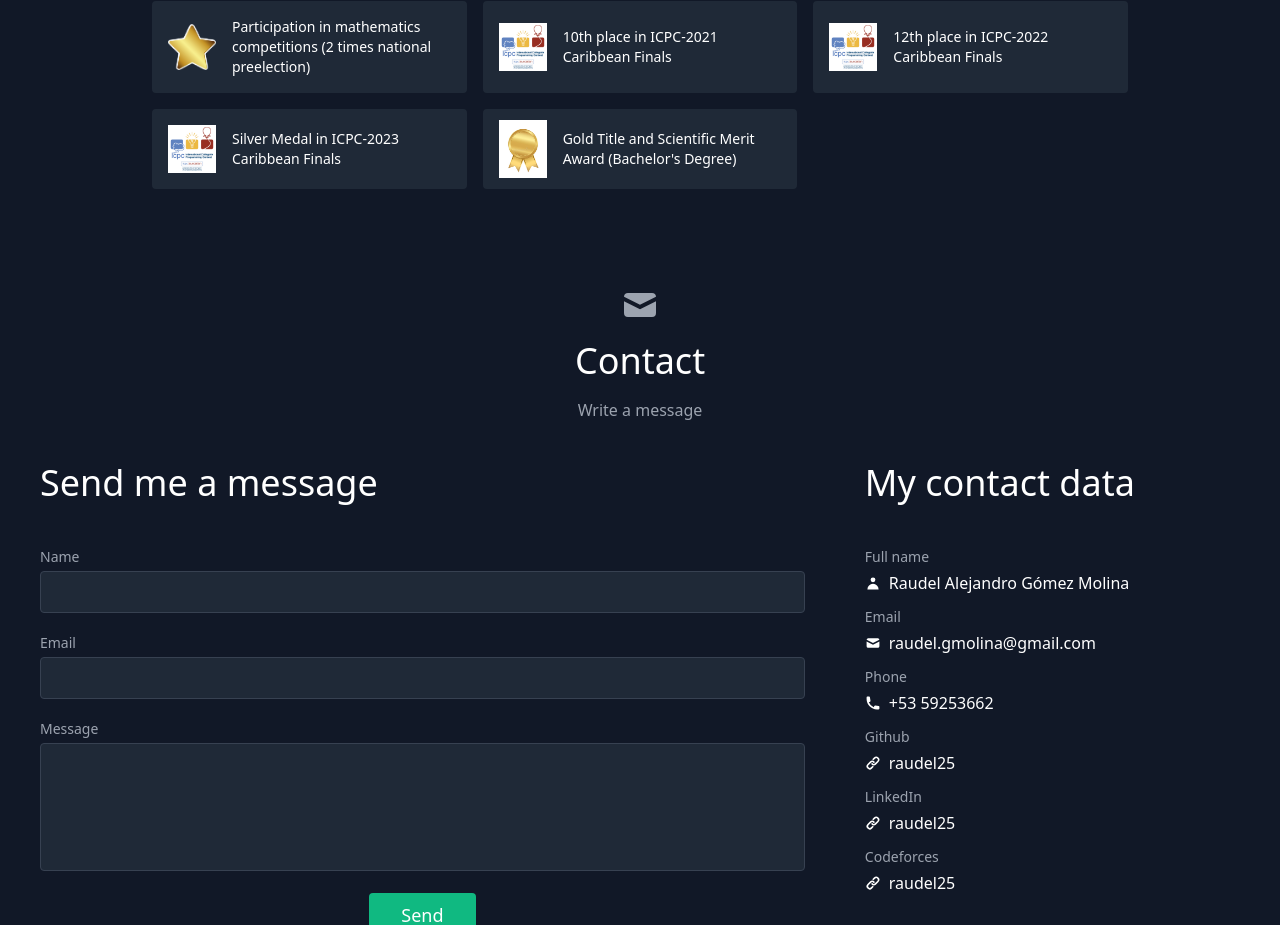
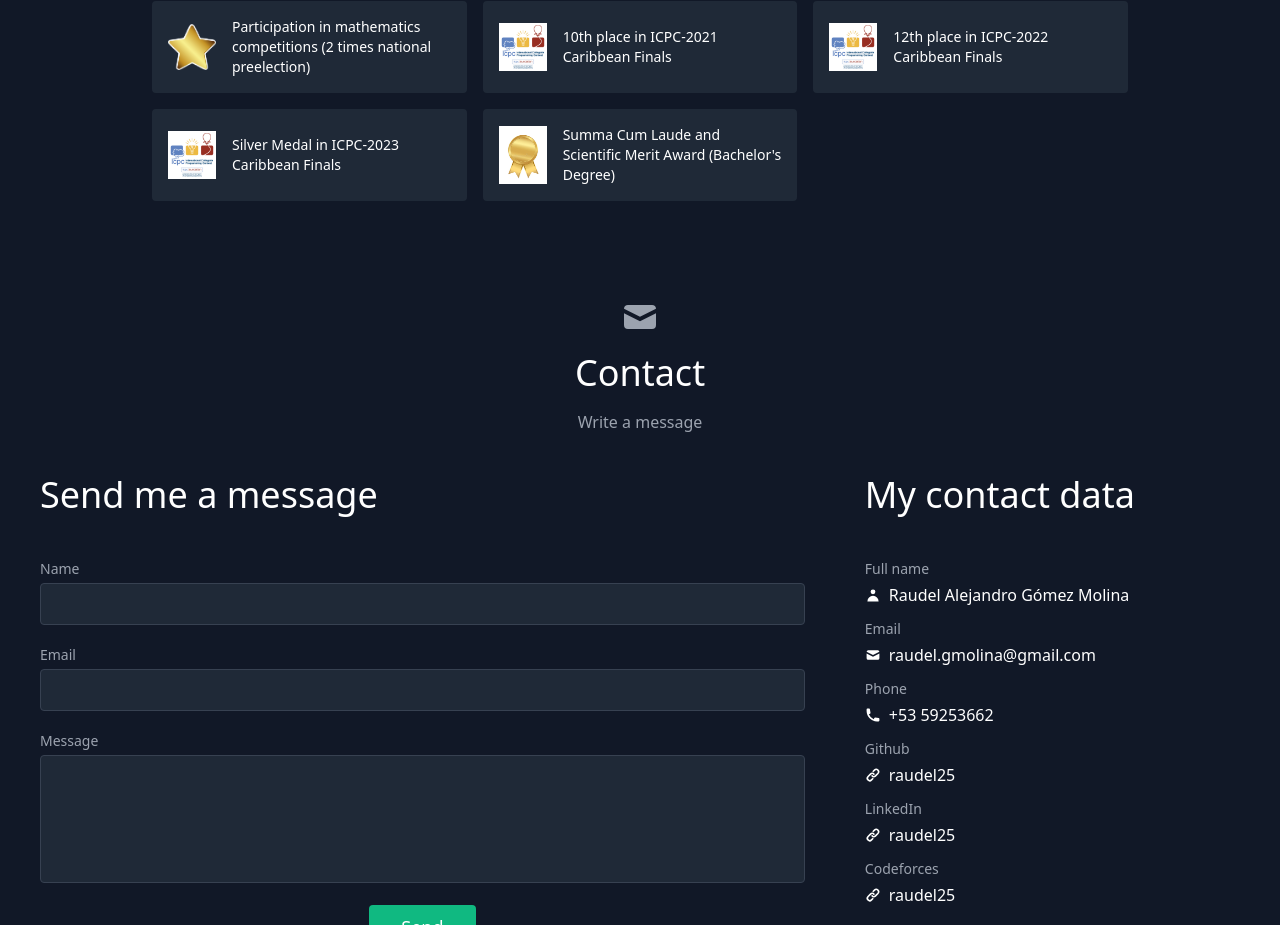
Before and after one commit to raudel25/my-portfolio, a React (Create React App) app: page / in a window 1280 px wide. Shown: the part 5080-6005 px from the top of the page. Built offline with nearby package versions, Linux system fonts and the light colour scheme.

Commit message:
Summa Cum Laude

```diff
--- a/src/data.js
+++ b/src/data.js
@@ -191,7 +191,7 @@ export const achievements = [
     icon: "icpc_logo.png",
   },
   {
-    text: "Gold Title and Scientific Merit Award (Bachelor's Degree)",
+    text: "Summa Cum Laude and Scientific Merit Award (Bachelor's Degree)",
     icon: "gold_title.webp",
   },
 ];
```
